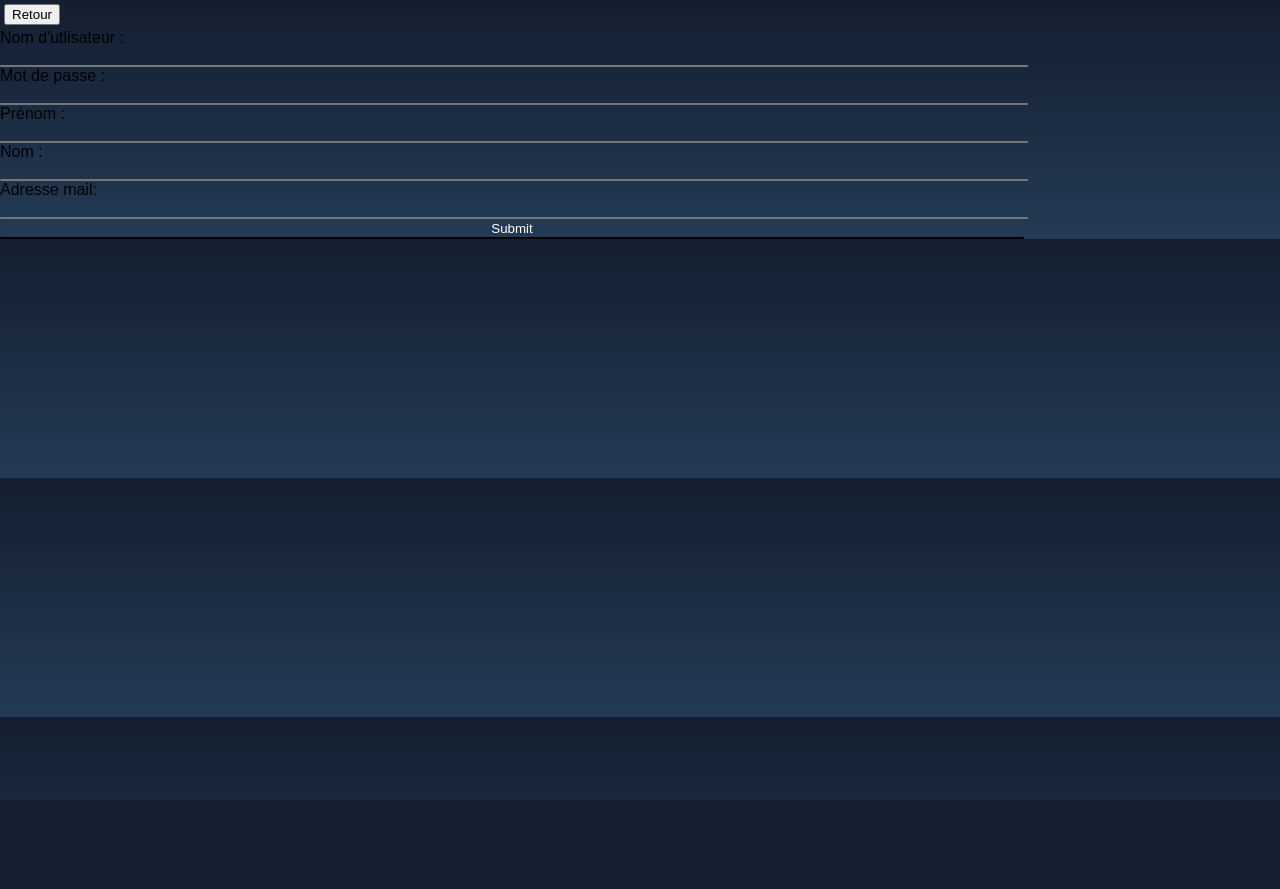
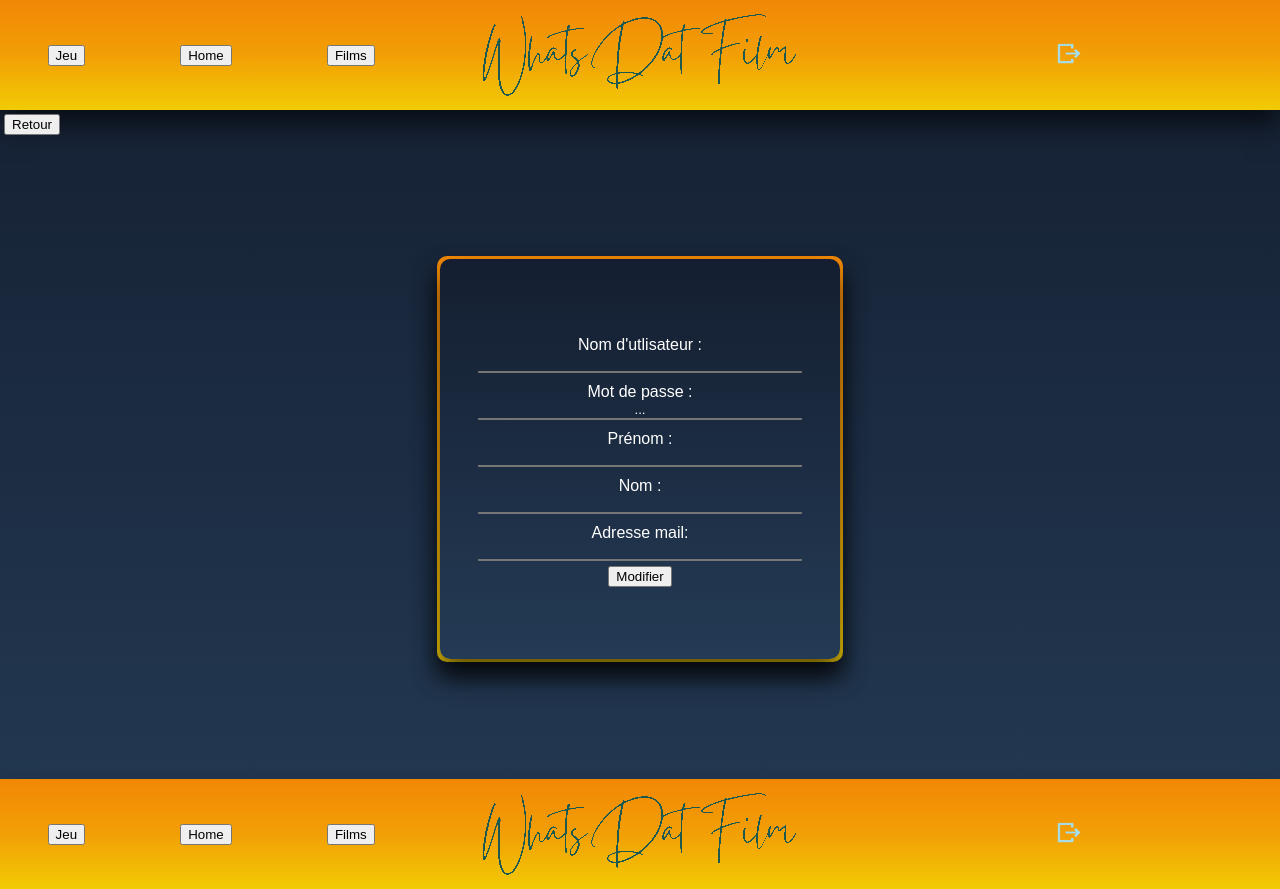
Before and after one commit to AlexHPGrall/WhatsDatFilm, a PHP site: page /admin/user/edit in a window 1280 px wide. Before the commit the page ends 717 px from the top, so only its background shows below. Run offline with PHP 8.4, Linux system fonts and the light colour scheme; the visitor is signed in with stand-in values (Sample User, id 1); tables that the repository leaves empty or names only in its code hold one stand-in row (values such as "Sample post"); data that the repository does not hold is empty.

Commit message:
url en minuscule + edit user en admin

```diff
--- a/controllers/adminController.php
+++ b/controllers/adminController.php
@@ -82,6 +82,7 @@ include_once("models/Movie.php");
                $user = new User("", "");
 
                $user->getUserFromId($_POST['userId']);
+               $headerView = 'headerAdminUser.php';
                include($_SERVER['DOCUMENT_ROOT'].'/views/edit.php');
 
           }
@@ -96,7 +97,7 @@ include_once("models/Movie.php");
                $user->addUser();
 
 
-               header("Location: /Admin/user");
+               header("Location: /admin/user");
                die();
 
           }
@@ -116,7 +117,7 @@ include_once("models/Movie.php");
 
                $movie->deleteMovieFromId($_POST['movieId']);
 
-               header("Location: /Admin/movie");
+               header("Location: /admin/movie");
                die();
           }
 
--- a/views/edit.php
+++ b/views/edit.php
@@ -9,51 +9,48 @@
 
 <!-- Modification d'un utilisateur quand on est admin -->
 
+
+<body>
+    <?php require 'header.php'?>
+
     <form class="returnBtn" action="admin/user" method="post" name="return">
         <button class="btn" type="submit" id="return">Retour</button>
     </form>
 
-<body>
-    <form action="/admin/user/update" method="POST">
-        <div>
+    <div class="centeredMain">
+        <div class="userFormContainer">
+            <form action="/admin/user/update" method="POST" class="userForm">
+                <div class="formContainer">
                     <label>Nom d'utlisateur : </label>
-        </div>
-        <div>
                     <input type="text" name="user" value="<?php echo $user->getUserLogin() ?>" />
                 </div>
-        <div>
+                <div class="formContainer">
                     <label>Mot de passe : </label>
+                    <input name="pass" value="..." />
                 </div>
-        <div>
-            <input type="password" name="pass" value="<?php echo $user->getUserPassword() ?>" />
-        </div>
-        </div>
-        <div>
+                <div class="formContainer">
                     <label>Prénom : </label>
-        </div>
-        <div>
                     <input type="text" name="firstName" value="<?php echo $user->getUserFirstName() ?>" />
                 </div>
-        <div>
+                <div class="formContainer">
                     <label>Nom : </label>
-        </div>
-        <div>
                     <input type="text" name="lastName" value="<?php echo $user->getUserLastName() ?>" />
                 </div>
-        <div>
+                <div class="formContainer">
                     <label>Adresse mail: </label>
-        </div>
-        <div>
                     <input type="text" name="email" value="<?php echo $user->getUserEmail() ?>" />
                 </div>
                 <div>
                     <input type="hidden" name="userId" value="<?php echo $user->getUserId() ?>" />
                 </div>
-        </div>
                 <div>
-            <input type="submit" />
+                    <button class="btn" type="submit">Modifier</button>
                 </div>
             </form>
+        </div>
+    </div>
+
+    <?php require 'header.php'?>
 </body>
 
 </html>
--- a/views/user.php
+++ b/views/user.php
@@ -33,11 +33,11 @@
                         <td><?= $userData['userLastName'] ?></td>
                         <td><?= $userData['userEmail'] ?></td>
                         <td>
-                        <form action="/Admin/User/Delete" method="post" name="delete">
+                        <form action="/admin/user/delete" method="post" name="delete">
                             <input type="hidden" name="userId" value="<?= $userData["userId"] ?>"/>
                             <button type="submit" name="userId">Supprimer</button>
                         </form>
-                        <form action="/Admin/User/Edit" method="post">
+                        <form action="/admin/user/edit" method="post">
                             <input type="hidden" name="userId" value="<?= $userData["userId"] ?>"/>
                             <button type="submit">Edit</button>
                         </form>
```
Lines whose indentation alone changed are shown as unchanged.
